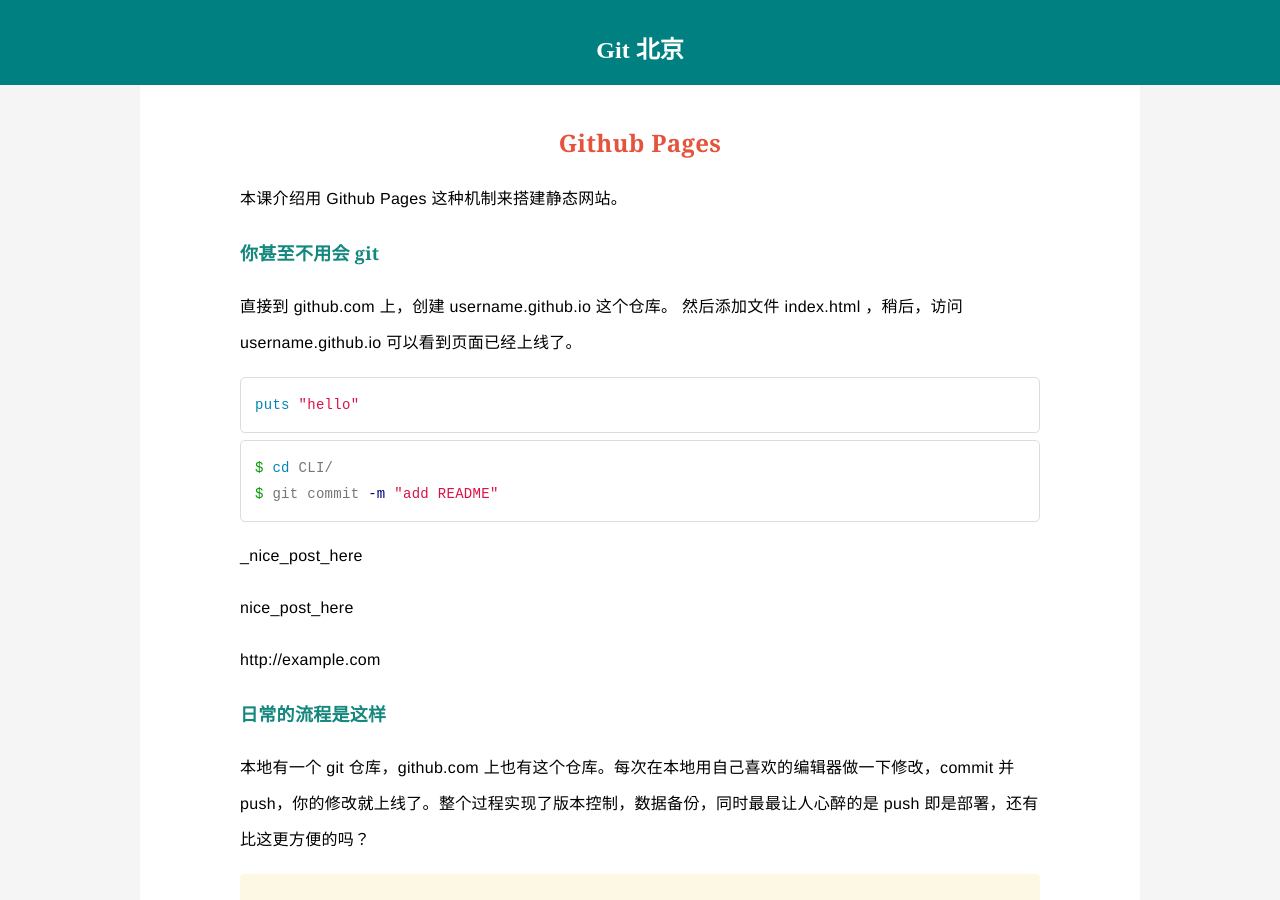
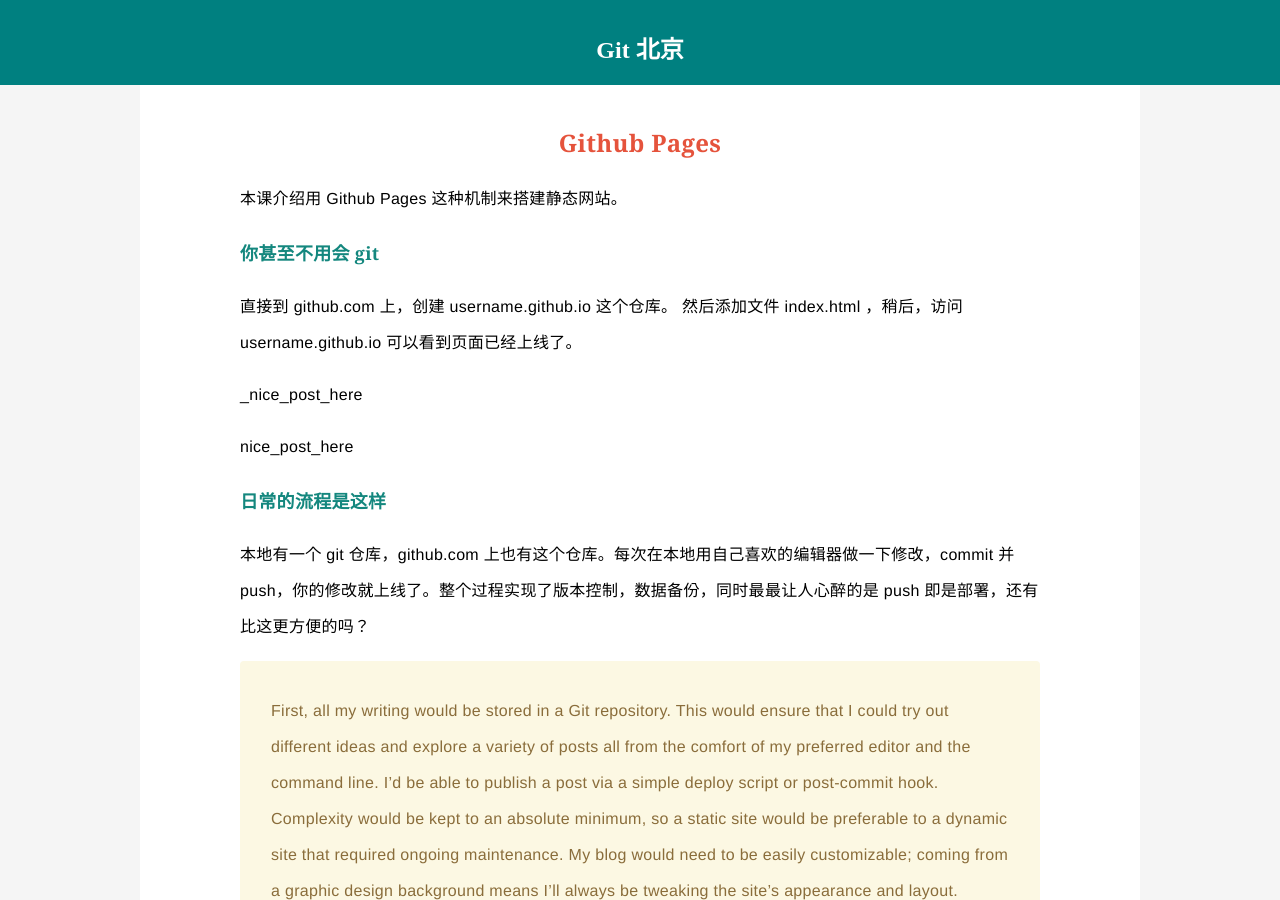
Before and after one commit to happypeter/gitbeijing, a Jekyll site: the page built from pages.md, in a window 1280 px wide and 900 px high. Built offline with Jekyll 4.4.1, drawn with Linux system fonts in a browser that asks for light colours.

Commit message:
back to default

````diff
--- a/_config.yml
+++ b/_config.yml
@@ -1,3 +1 @@
 baseurl: "/gitbeijing/"
-kramdown:
-  input: GFM
--- a/pages.md
+++ b/pages.md
@@ -10,20 +10,10 @@
 直接到 github.com 上，创建 username.github.io 这个仓库。 然后添加文件 index.html ，稍后，访问 username.github.io 可以看到页面已经上线了。
 
 
-```ruby
-puts "hello"
-```
-
-```console
-$ cd CLI/
-$ git commit -m "add README"
-```
-
 _nice_post_here
 
 nice_post_here
 
-http://example.com
 
 
 
````
